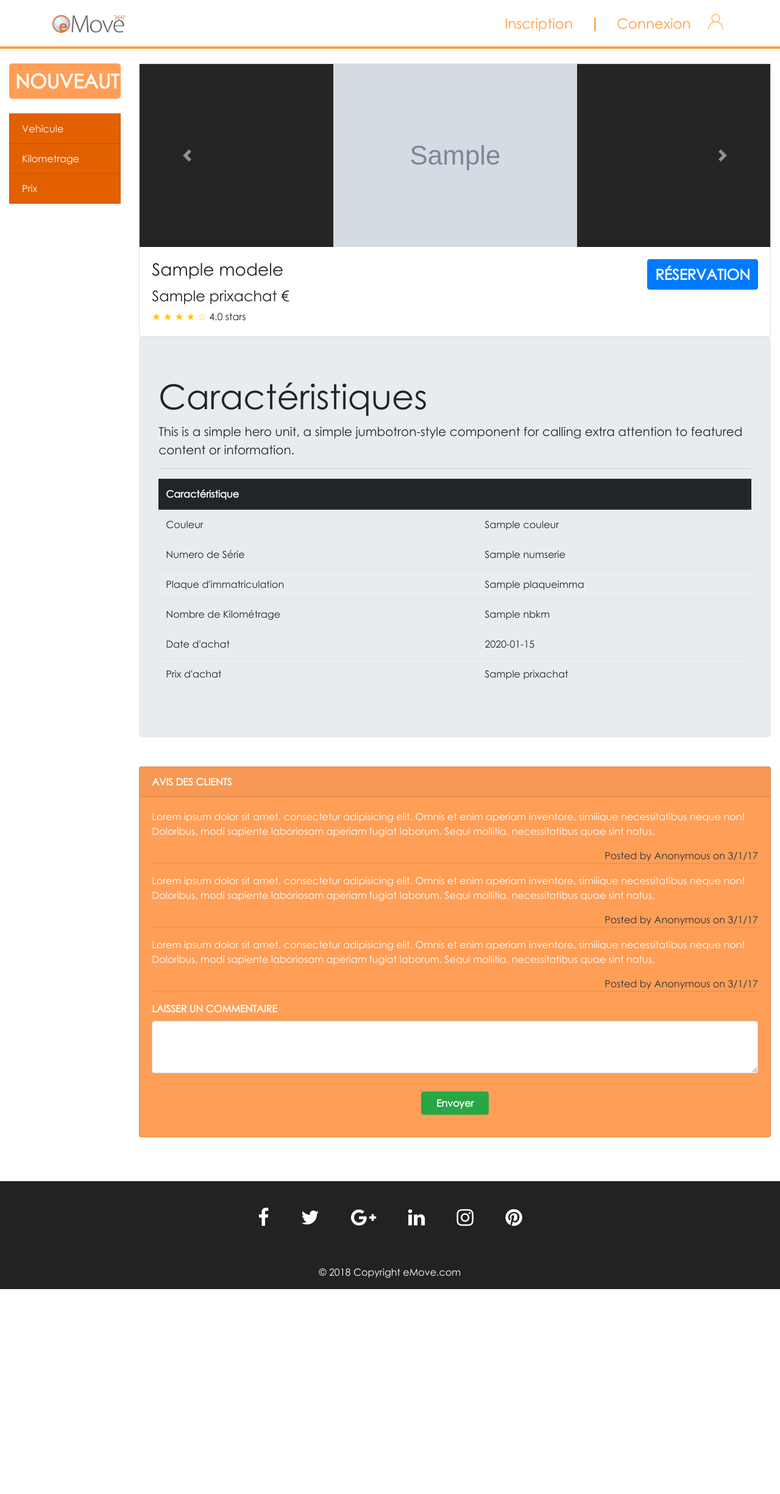
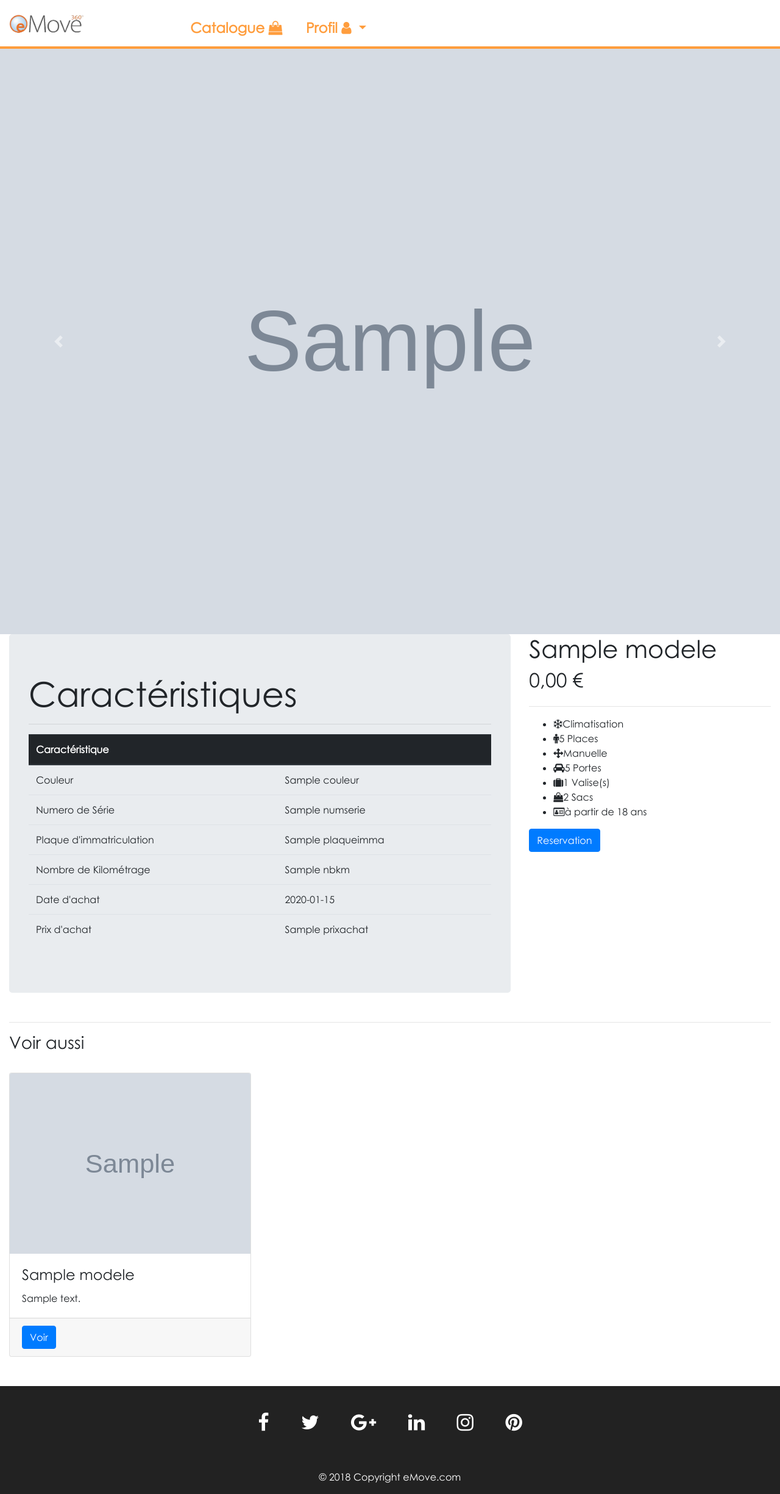
Before and after one commit to florianbazerque/eMove, a Symfony app: template templates/default/produit.html.twig in a window 1280 px wide. Shown: the whole page at 61% size. Before the commit the page ends 2114 px from the top, so only its background shows below. Run offline with Twig, Linux system fonts and the light colour scheme; the template is opened without the code that fills it: most values are stand-ins (such as "Sample title", 1, 10 or a date in 2020); grey boxes marked "Sample" are stand-in pictures; some libraries are stand-ins or nearby versions.

Commit message:
Updates views

```diff
--- a/templates/default/produit.html.twig
+++ b/templates/default/produit.html.twig
@@ -1,76 +1,38 @@
 
 {% extends "layout/layout.html.twig" %}
 {% block content %}
-
-<div class="container-fluid shop product">
-    <div class="row">
-        <div class="col-lg-2">
-            <form method="post">
-                <h2 class="my-4">Nouveautés</h2>
-                <div class="list-group">
-                    <a href="#vehiculetype" class="list-group-item" data-toggle="collapse" href="#vehiculetype" role="button" aria-expanded="false" aria-controls="vehiculetype">Vehicule</a>
-                    <div class="collapse" id="vehiculetype">
-                        <ul class="list-group">
-                            <li class="list-group-item ">
-                                <input type="checkbox" aria-label="Choix"> Choix
-                            </li>
-                        </ul>
+    <div id="carouselControls" class="carousel slide slide-product" data-ride="carousel">
+        <div class="carousel-inner">
+            <div class="carousel-item active">
+                <a class="gallery_image" href="{{ asset(vehicule.image) }}">
+                    <img class="d-block w-100" src="{{ asset(vehicule.image) }}" alt="First slide">
+                </a>
             </div>
-                    <a href="#km" class="list-group-item" data-toggle="collapse" href="#km" role="button" aria-expanded="false" aria-controls="km">Kilometrage</a>
-                    <div class="collapse" id="km">
-                        <ul class="list-group">
-                            <li class="list-group-item ">
-                                <input type="checkbox" aria-label="Choix"> Choix
-                            </li>
-                        </ul>
+            <div class="carousel-item">
+                <a class="gallery_image" href="{{ asset(vehicule.image) }}">
+                    <img class="d-block w-100" src="{{ asset(vehicule.image) }}" alt="Second slide">
+                </a>
             </div>
-                    <a href="#price" class="list-group-item" data-toggle="collapse" href="#price" role="button" aria-expanded="false" aria-controls="price">Prix</a>
-                    <div class="collapse" id="price">
-                        <div class="input-group">
-                            <div class="input-group-prepend">
-                                <span class="input-group-text" id=""><i class="fas fa-euro-sign"></i></span>
-                            </div>
-                            <input type="text" class="form-control" placeholder="Min">
-                            <input type="text" class="form-control" placeholder="Max">
+            <div class="carousel-item">
+                <a class="gallery_image" href="{{ asset(vehicule.image) }}">
+                    <img class="d-block w-100" src="{{ asset(vehicule.image) }}" alt="Third slide">
+                </a>
             </div>
         </div>
-                </div>
-            </form>
-        </div>
-        <!-- /.col-lg-3 -->
-        <div class="col-lg-10 ">
-            <div class="card mt-4">
-                <div id="productControl" class="carousel slide" data-ride="carousel">
-                    <div class="carousel-inner">
-                        <div class="carousel-item active">
-                            <a class="gallery_image" href="{{ asset(vehicule.image) }}"><img class="d-block w-100" src="{{ asset(vehicule.image) }}" alt=""></a>
-                        </div>
-                        <div class="carousel-item">
-                            <a class="gallery_image" href="{{ asset(vehicule.image) }}"><img class="d-block w-100" src="{{ asset(vehicule.image) }}" alt=""></a>
-                        </div>
-                        <div class="carousel-item">
-                            <a class="gallery_image" href="{{ asset(vehicule.image) }}"><img class="d-block w-100" src="{{ asset(vehicule.image) }}" alt=""></a>
-                        </div>
-                    </div>
-                    <a class="carousel-control-prev" href="#productControl" role="button" data-slide="prev">
+        <a class="carousel-control-prev" href="#carouselControls" role="button" data-slide="prev">
             <span class="carousel-control-prev-icon" aria-hidden="true"></span>
+            <span class="sr-only">Previous</span>
         </a>
-                    <a class="carousel-control-next" href="#productControl" role="button" data-slide="next">
+        <a class="carousel-control-next" href="#carouselControls" role="button" data-slide="next">
             <span class="carousel-control-next-icon" aria-hidden="true"></span>
+            <span class="sr-only">Next</span>
         </a>
     </div>
-                <div class="card-body">
-                    <a class="btn btn-primary booking" href="#" role="button">Réservation</a>
-                    <h3 class="card-title">{{ vehicule.modele }}</h3>
-                    <h4>{{ vehicule.prixachat }} €</h4>
-                    <span class="text-warning">&#9733; &#9733; &#9733; &#9733; &#9734;</span>
-                    4.0 stars
-                </div>
-            </div>
-            <!-- /.card -->
+<div class="container-fluid product">
+    <div class="row">
+        <div class="col-sm-8">
             <div class="jumbotron">
                 <h1 class="display-4">Caractéristiques</h1>
-                <p class="lead">This is a simple hero unit, a simple jumbotron-style component for calling extra attention to featured content or information.</p>
                 <hr class="my-3">
                 <table class="table">
                     <thead class="thead-dark">
@@ -110,30 +72,53 @@
                   <a class="btn btn-primary btn-lg" href="#" role="button">Plus</a>
                 </p>-->
             </div>
-            <div class="card card-outline-secondary my-5">
-                <div class="card-header">
-                    AVIS DES CLIENTS
         </div>
-                <div class="card-body">
-                    <p>Lorem ipsum dolor sit amet, consectetur adipisicing elit. Omnis et enim aperiam inventore, similique necessitatibus neque non! Doloribus, modi sapiente laboriosam aperiam fugiat laborum. Sequi mollitia, necessitatibus quae sint natus.</p>
-                    <small class="text-muted">Posted by Anonymous on 3/1/17</small>
-                    <hr>
-                    <p>Lorem ipsum dolor sit amet, consectetur adipisicing elit. Omnis et enim aperiam inventore, similique necessitatibus neque non! Doloribus, modi sapiente laboriosam aperiam fugiat laborum. Sequi mollitia, necessitatibus quae sint natus.</p>
-                    <small class="text-muted">Posted by Anonymous on 3/1/17</small>
-                    <hr>
-                    <p>Lorem ipsum dolor sit amet, consectetur adipisicing elit. Omnis et enim aperiam inventore, similique necessitatibus neque non! Doloribus, modi sapiente laboriosam aperiam fugiat laborum. Sequi mollitia, necessitatibus quae sint natus.</p>
-                    <small class="text-muted">Posted by Anonymous on 3/1/17</small>
-                    <hr>
-                    <form class="form-group">
-                        <label for="exampleFormControlTextarea1">Laisser un commentaire</label>
-                        <textarea class="form-control" id="exampleFormControlTextarea1" rows="3"></textarea>
-                        <button type="submit" class="btn btn-success">Envoyer</button>
-                    </form>
+        <div class="col-sm-4">
+            <div class="row">
+                <div class="col-sm-12">
+                    <h1>{{ vehicule.modele }}</h1>
+                </div>
+                <div class="col-sm-12">
+                    <h2>{{ (vehicule.prixachat)|number_format(2, ',', ' ') }} €</h2>
                 </div>
             </div>
-            <!-- /.card -->
-        </div>
-        <!-- /.col-lg-9 -->
+            <hr class="hr-primary" />
+            <ul class="wrap">
+                <li class="ac"><strong><i class="fa fa-snowflake-o" aria-hidden="true"></i></strong>Climatisation</li>
+                <li class="seats"><strong><i class="fa fa-male" aria-hidden="true"></i></strong>5 Places</li>
+                <li class="transmission"><strong><i class="fa fa-arrows" aria-hidden="true"></i></strong>Manuelle</li>
+                <li class="doors-4"><strong><i class="fa fa-car" aria-hidden="true"></i></strong>5 Portes</li>
+                <li class="case_big"><strong><i class="fa fa-suitcase" aria-hidden="true"></i></strong>1 Valise(s)</li>
+                <li class="case_small"><strong><i class="fa fa-shopping-bag" aria-hidden="true"></i></strong>2 Sacs</li>
+                <li class="sx-res-minage-info"><strong><i class="fa fa-id-card-o" aria-hidden="true"></i></strong>à partir de 18 ans</li>
+            </ul>
+            <!--<h4 class="d-flex justify-content-between align-items-center mb-3">
+                <span class="text-muted">Durée</span>
+            </h4>-->
+
+                <a href="{{  path('location_view', {'id': vehicule.id}) }}" class="btn btn-primary" type="submit">Reservation</a>
+
         </div>
     </div>
+    <!-- /.row -->
+    <hr />
+    <h3>Voir aussi</h3>
+    <div class="row">
+        {% for option in options %}
+            <div class="col-sm-4 my-4">
+                <div class="card">
+                    <img class="card-img-top" src="{{  asset(option.image) }}" alt="">
+                    <div class="card-body">
+                        <h4 class="card-title">{{ option.modele }}</h4>
+                        <p class="card-text">{{ option.description }}</p>
+                    </div>
+                    <div class="card-footer">
+                        <a href="{{ path('produit_view', {'id': option.id}) }}" class="btn btn-primary">Voir</a>
+                    </div>
+                </div>
+            </div>
+        {% endfor %}
+    </div>
+    <!-- /.row -->
+</div>
     {% endblock %}
--- a/templates/layout/footer.html.twig
+++ b/templates/layout/footer.html.twig
@@ -33,6 +33,7 @@
 </footer>
 <!-- Footer -->
 
+<script src="{{ asset('js/jquery.datetimepicker.full.min.js') }}"></script>
 <script src="{{ asset('js/owl.carousel.min.js') }}"></script>
 <script src="{{ asset('js/fancybox.min.js') }}"></script>
 <script src="{{ asset('js/api.js') }}" ></script>
--- a/templates/layout/layout.html.twig
+++ b/templates/layout/layout.html.twig
@@ -2,6 +2,7 @@
 <html>
 <head>
     <meta charset="utf-8">
+    <meta name="viewport" content="width=device-width, initial-scale=1.0">
     <title>eMove - Location de voiture et scooter</title>
     <link rel="stylesheet" href="{{ asset('css/bootstrap.min.css') }}" >
     <link rel="stylesheet" href="https://use.fontawesome.com/releases/v5.1.0/css/all.css" integrity="sha384-lKuwvrZot6UHsBSfcMvOkWwlCMgc0TaWr+30HWe3a4ltaBwTZhyTEggF5tJv8tbt" crossorigin="anonymous">
@@ -10,6 +11,7 @@
     <link rel="stylesheet" href="{{ asset('css/owl.carousel.min.css') }}">
     <link rel="stylesheet" href="{{ asset('css/fancybox.min.css') }}" media="screen">
     <link rel="stylesheet" href="{{ asset('css/owl.theme.default.min.css') }}">
+    <link rel="stylesheet" href="{{ asset('css/jquery.datetimepicker.css') }}">
     <script src="{{ asset('js/jquery-3.3.1.min.js') }}"></script>
     <script src="{{ asset('js/ajax.js') }}" ></script>
     <script src="{{ asset('js/autocomplete.min.js') }}"></script>
@@ -18,7 +20,7 @@
 </head>
 <body>
 
-{% include 'layout/menu.html.twig' %}
+{% include 'layout/menu_user.html.twig' %}
 {% block content %}{% endblock %}
 {% include 'layout/footer.html.twig' %}
 {% include 'layout/modal.html.twig' %}
--- a/templates/layout/menu_user.html.twig
+++ b/templates/layout/menu_user.html.twig
@@ -1,26 +1,18 @@
 <header>
-    <nav  class="container">
+    <nav class="container-fluid">
         <div class="row">
             <div class="col-sm-2">
                 <a href="/"><img src="{{ asset('img/logo.png') }}" /></a>
             </div>
-            <div class="col-sm-6">
-                <form method="post" class="bar_search">
-                    <div class="form-group row">
-                        <div class="col-sm-11">
-                            <input type="text" class="form-control-plaintext" placeholder="Recherche..." name="search">
-                        </div>
-                        <div class="col-sm-1">
-                            <button class="btn btn-outline-warning btn-sm" type="submit" value=""><i class="fa fa-search"></i></button>
-                        </div>
-                    </div>
-                </form>
-            </div>
+
+            {{ render(controller('App\\Controller\\VehiculeController::searchBarAction')) }}
             <div class="col-sm-4">
                 <ul>
-                    <li><a href="#">Véhicule</a></li>
+                    <li><a href="{{ path('shop') }}"><span>Catalogue</span> <i class="fa fa-shopping-bag" aria-hidden="true"></i></a></li>
                     <li class="nav-item dropdown">
-                        <a class="nav-link dropdown-toggle" data-toggle="dropdown" href="#" role="button" aria-haspopup="true" aria-expanded="false">Profil <i class="fa fa-user" aria-hidden="true"></i></a>
+                        <a class="nav-link dropdown-toggle" data-toggle="dropdown" href="#" role="button" aria-haspopup="true" aria-expanded="false">
+                            <span>Profil</span> <i class="fa fa-user" aria-hidden="true"></i>
+                        </a>
                         <div class="dropdown-menu dropdown-menu-right">
                             <a class="dropdown-item" href="#">Profil</a>
                             <a class="dropdown-item" href="#">Commandes</a>
```
Also changed, not shown: templates/default/index.html.twig (+5 -5 lines), templates/default/pdf.html.twig (added, +66 -0 lines), templates/default/shop.html.twig (+38 -74 lines), templates/layout/filter.html.twig (added, +49 -0 lines), templates/layout/search-bar.html.twig (added, +14 -0 lines), templates/user/facture.html.twig (+21 -17 lines), templates/user/location.html.twig (+31 -25 lines). Lines whose indentation alone changed are shown as unchanged.
